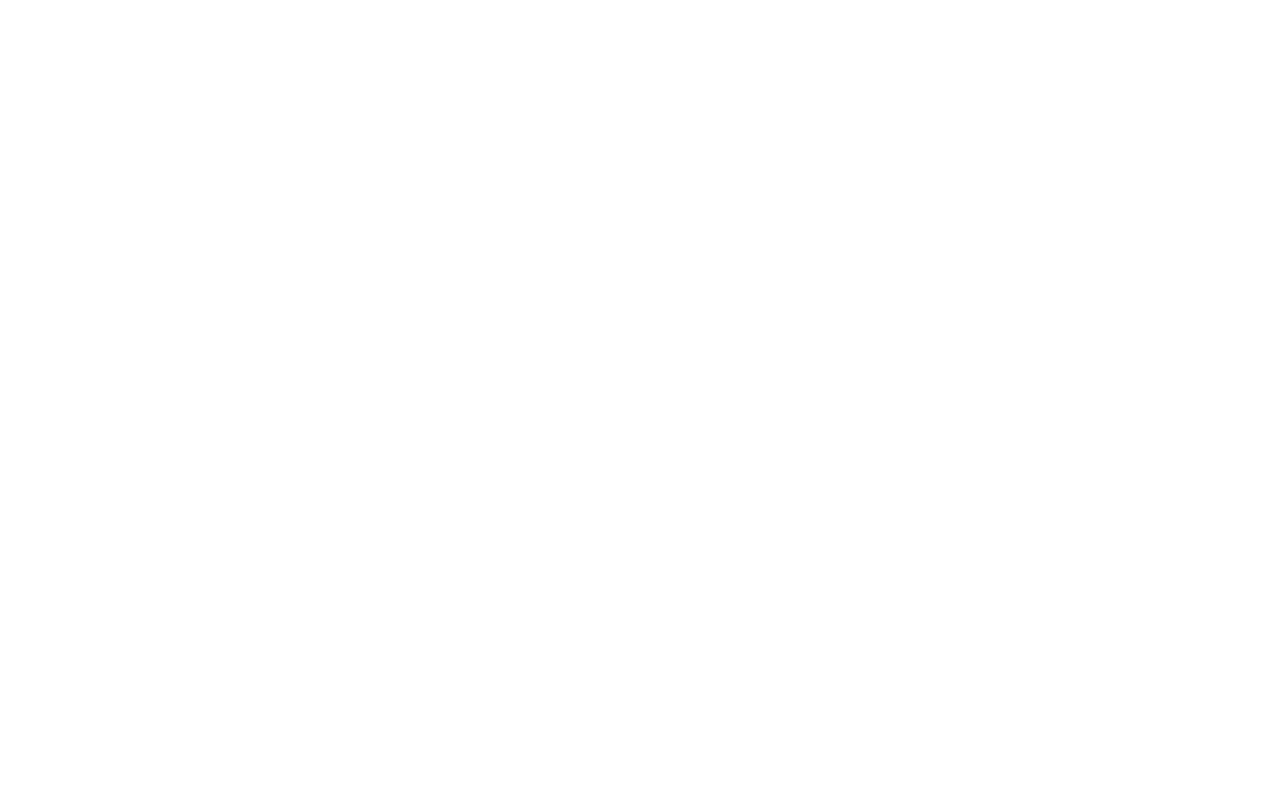
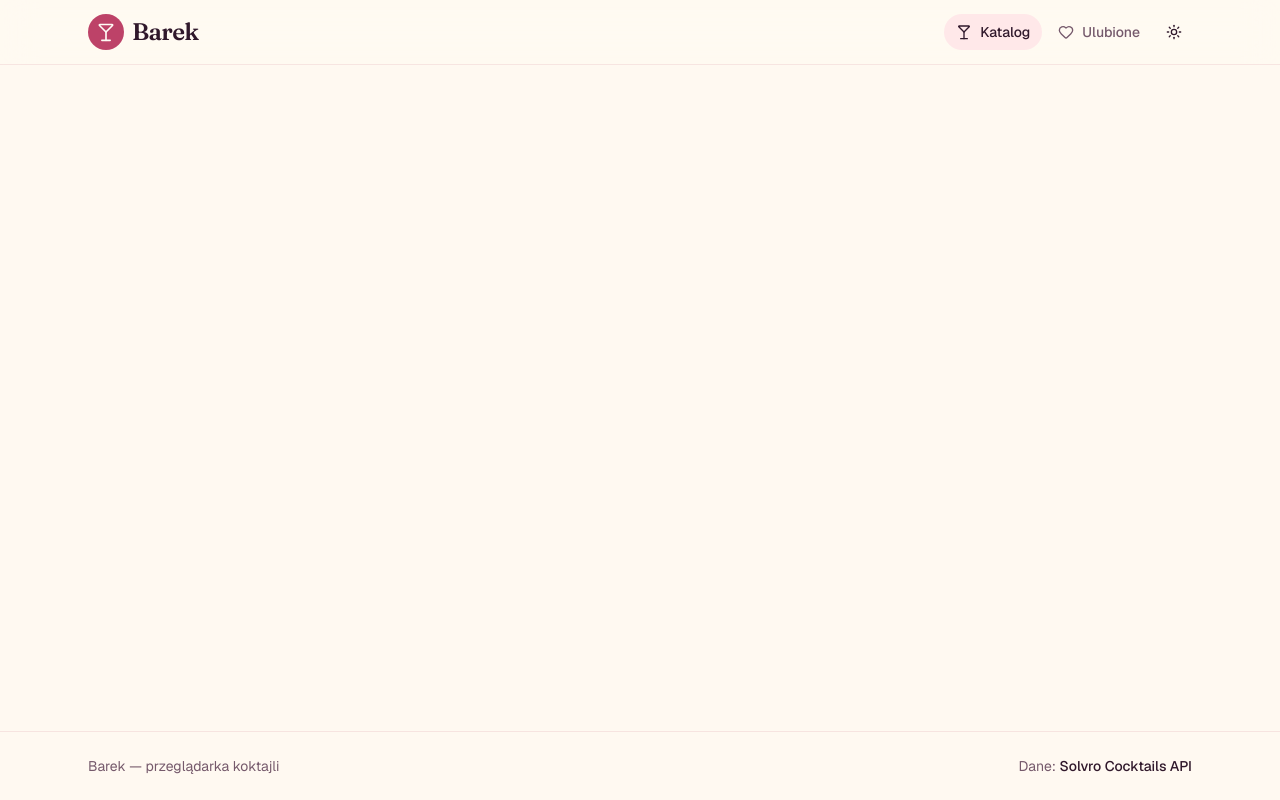
Before and after one commit to KLTPL/frontend-solvro-rekrutacja-2026, a Next.js app: page / in a window 1280 px wide. Built offline with nearby package versions, Linux system fonts and the light colour scheme.

Commit message:
feat(ui): add color palette, typography and app shell
Cream/powder pink/banana/plum palette with light and dark themes,
Fraunces + Geist fonts, sticky header with navigation and a theme toggle
that is applied before first paint.

```diff
--- a/src/app/globals.css
+++ b/src/app/globals.css
@@ -7,22 +7,9 @@
 @theme inline {
   --color-background: var(--background);
   --color-foreground: var(--foreground);
-  --font-sans: var(--font-sans);
+  --font-sans: var(--font-geist-sans);
   --font-mono: var(--font-geist-mono);
-  --font-heading: var(--font-sans);
-  --color-sidebar-ring: var(--sidebar-ring);
-  --color-sidebar-border: var(--sidebar-border);
-  --color-sidebar-accent-foreground: var(--sidebar-accent-foreground);
-  --color-sidebar-accent: var(--sidebar-accent);
-  --color-sidebar-primary-foreground: var(--sidebar-primary-foreground);
-  --color-sidebar-primary: var(--sidebar-primary);
-  --color-sidebar-foreground: var(--sidebar-foreground);
-  --color-sidebar: var(--sidebar);
-  --color-chart-5: var(--chart-5);
-  --color-chart-4: var(--chart-4);
-  --color-chart-3: var(--chart-3);
-  --color-chart-2: var(--chart-2);
-  --color-chart-1: var(--chart-1);
+  --font-heading: var(--font-fraunces);
   --color-ring: var(--ring);
   --color-input: var(--input);
   --color-border: var(--border);
@@ -39,6 +26,10 @@
   --color-popover: var(--popover);
   --color-card-foreground: var(--card-foreground);
   --color-card: var(--card);
+  --color-blush: var(--blush);
+  --color-blush-foreground: var(--blush-foreground);
+  --color-banana: var(--banana);
+  --color-banana-foreground: var(--banana-foreground);
   --radius-sm: calc(var(--radius) * 0.6);
   --radius-md: calc(var(--radius) * 0.8);
   --radius-lg: var(--radius);
@@ -48,87 +39,94 @@
   --radius-4xl: calc(var(--radius) * 2.6);
 }
 
+/*
+ * Palette: cream base, powder pink ("blush") surfaces, raspberry for actions,
+ * banana for highlights and plum instead of black for text.
+ * Pastels are only ever used as surfaces – text on top of them stays plum.
+ */
 :root {
-  --background: oklch(1 0 0);
-  --foreground: oklch(0.145 0 0);
-  --card: oklch(1 0 0);
-  --card-foreground: oklch(0.145 0 0);
-  --popover: oklch(1 0 0);
-  --popover-foreground: oklch(0.145 0 0);
-  --primary: oklch(0.205 0 0);
-  --primary-foreground: oklch(0.985 0 0);
-  --secondary: oklch(0.97 0 0);
-  --secondary-foreground: oklch(0.205 0 0);
-  --muted: oklch(0.97 0 0);
-  --muted-foreground: oklch(0.556 0 0);
-  --accent: oklch(0.97 0 0);
-  --accent-foreground: oklch(0.205 0 0);
+  --background: oklch(0.985 0.012 75);
+  --foreground: oklch(0.25 0.05 335);
+  --card: oklch(0.997 0.005 75);
+  --card-foreground: var(--foreground);
+  --popover: oklch(0.997 0.005 75);
+  --popover-foreground: var(--foreground);
+  --primary: oklch(0.56 0.16 5);
+  --primary-foreground: oklch(0.99 0.01 75);
+  --secondary: oklch(0.95 0.025 15);
+  --secondary-foreground: var(--foreground);
+  --muted: oklch(0.955 0.018 40);
+  --muted-foreground: oklch(0.5 0.045 340);
+  --accent: oklch(0.94 0.03 10);
+  --accent-foreground: var(--foreground);
   --destructive: oklch(0.577 0.245 27.325);
-  --border: oklch(0.922 0 0);
-  --input: oklch(0.922 0 0);
-  --ring: oklch(0.708 0 0);
-  --chart-1: oklch(0.87 0 0);
-  --chart-2: oklch(0.556 0 0);
-  --chart-3: oklch(0.439 0 0);
-  --chart-4: oklch(0.371 0 0);
-  --chart-5: oklch(0.269 0 0);
-  --radius: 0.625rem;
-  --sidebar: oklch(0.985 0 0);
-  --sidebar-foreground: oklch(0.145 0 0);
-  --sidebar-primary: oklch(0.205 0 0);
-  --sidebar-primary-foreground: oklch(0.985 0 0);
-  --sidebar-accent: oklch(0.97 0 0);
-  --sidebar-accent-foreground: oklch(0.205 0 0);
-  --sidebar-border: oklch(0.922 0 0);
-  --sidebar-ring: oklch(0.708 0 0);
+  --border: oklch(0.9 0.03 20);
+  --input: oklch(0.88 0.035 20);
+  --ring: oklch(0.56 0.16 5);
+  --blush: oklch(0.88 0.06 5);
+  --blush-foreground: oklch(0.3 0.07 350);
+  --banana: oklch(0.91 0.13 95);
+  --banana-foreground: oklch(0.3 0.06 70);
+  --radius: 0.875rem;
 }
 
+/* Dark mode: a dim plum "bar at night" with the same pink and banana accents. */
 .dark {
-  --background: oklch(0.145 0 0);
-  --foreground: oklch(0.985 0 0);
-  --card: oklch(0.205 0 0);
-  --card-foreground: oklch(0.985 0 0);
-  --popover: oklch(0.205 0 0);
-  --popover-foreground: oklch(0.985 0 0);
-  --primary: oklch(0.922 0 0);
-  --primary-foreground: oklch(0.205 0 0);
-  --secondary: oklch(0.269 0 0);
-  --secondary-foreground: oklch(0.985 0 0);
-  --muted: oklch(0.269 0 0);
-  --muted-foreground: oklch(0.708 0 0);
-  --accent: oklch(0.269 0 0);
-  --accent-foreground: oklch(0.985 0 0);
+  --background: oklch(0.19 0.035 330);
+  --foreground: oklch(0.95 0.015 75);
+  --card: oklch(0.23 0.04 330);
+  --card-foreground: var(--foreground);
+  --popover: oklch(0.23 0.04 330);
+  --popover-foreground: var(--foreground);
+  --primary: oklch(0.78 0.11 5);
+  --primary-foreground: oklch(0.2 0.04 340);
+  --secondary: oklch(0.28 0.045 335);
+  --secondary-foreground: var(--foreground);
+  --muted: oklch(0.27 0.04 330);
+  --muted-foreground: oklch(0.75 0.035 340);
+  --accent: oklch(0.3 0.05 340);
+  --accent-foreground: var(--foreground);
   --destructive: oklch(0.704 0.191 22.216);
   --border: oklch(1 0 0 / 10%);
   --input: oklch(1 0 0 / 15%);
-  --ring: oklch(0.556 0 0);
-  --chart-1: oklch(0.87 0 0);
-  --chart-2: oklch(0.556 0 0);
-  --chart-3: oklch(0.439 0 0);
-  --chart-4: oklch(0.371 0 0);
-  --chart-5: oklch(0.269 0 0);
-  --sidebar: oklch(0.205 0 0);
-  --sidebar-foreground: oklch(0.985 0 0);
-  --sidebar-primary: oklch(0.488 0.243 264.376);
-  --sidebar-primary-foreground: oklch(0.985 0 0);
-  --sidebar-accent: oklch(0.269 0 0);
-  --sidebar-accent-foreground: oklch(0.985 0 0);
-  --sidebar-border: oklch(1 0 0 / 10%);
-  --sidebar-ring: oklch(0.556 0 0);
+  --ring: oklch(0.78 0.11 5);
+  --blush: oklch(0.4 0.08 355);
+  --blush-foreground: oklch(0.95 0.02 10);
+  --banana: oklch(0.86 0.13 92);
+  --banana-foreground: oklch(0.25 0.05 70);
 }
 
 @layer base {
   * {
     @apply border-border outline-ring/50;
   }
+  html {
+    @apply scroll-smooth font-sans;
+    color-scheme: light;
+  }
+  html.dark {
+    color-scheme: dark;
+  }
   body {
     @apply bg-background text-foreground;
+  }
+  h1,
+  h2,
+  h3 {
+    @apply font-heading;
+    font-variation-settings: "SOFT" 100;
   }
   button:not(:disabled),
   [role="button"]:not(:disabled) {
     cursor: pointer;
   }
-  html {
-    @apply font-sans;
+  ::selection {
+    @apply bg-banana text-banana-foreground;
   }
 }
+
+@media (prefers-reduced-motion: reduce) {
+  html {
+    scroll-behavior: auto;
+  }
+}
--- a/src/app/layout.tsx
+++ b/src/app/layout.tsx
@@ -1,10 +1,15 @@
 import type { Metadata } from "next";
-import { Geist, Geist_Mono } from "next/font/google";
+import { Fraunces, Geist, Geist_Mono } from "next/font/google";
+
+import { SiteFooter } from "@/components/layout/site-footer";
+import { SiteHeader } from "@/components/layout/site-header";
+import { themeInitScript } from "@/features/theme/theme";
+
 import "./globals.css";
 
 const geistSans = Geist({
   variable: "--font-geist-sans",
-  subsets: ["latin"],
+  subsets: ["latin", "latin-ext"],
 });
 
 const geistMono = Geist_Mono({
@@ -12,18 +17,36 @@
   subsets: ["latin"],
 });
 
+const fraunces = Fraunces({
+  variable: "--font-fraunces",
+  subsets: ["latin", "latin-ext"],
+  axes: ["SOFT", "opsz"],
+});
+
 export const metadata: Metadata = {
-  title: "Create Next App",
-  description: "Generated by create next app",
+  title: {
+    default: "Barek — przeglądarka koktajli",
+    template: "%s · Barek",
+  },
+  description:
+    "Przeglądaj, wyszukuj i zapisuj ulubione koktajle. Składniki, proporcje i instrukcje w jednym miejscu.",
 };
 
 export default function RootLayout({ children }: LayoutProps<"/">) {
   return (
     <html
-      lang="en"
-      className={`${geistSans.variable} ${geistMono.variable} h-full antialiased`}
+      lang="pl"
+      suppressHydrationWarning
+      className={`${geistSans.variable} ${geistMono.variable} ${fraunces.variable} h-full antialiased`}
     >
-      <body className="flex min-h-full flex-col">{children}</body>
+      <head>
+        <script dangerouslySetInnerHTML={{ __html: themeInitScript }} />
+      </head>
+      <body className="flex min-h-full flex-col">
+        <SiteHeader />
+        <div className="flex flex-1 flex-col">{children}</div>
+        <SiteFooter />
+      </body>
     </html>
   );
 }
--- /dev/null
+++ b/src/components/layout/nav-links.tsx
@@ -0,0 +1,46 @@
+"use client";
+
+import { HeartIcon, MartiniIcon } from "lucide-react";
+import Link from "next/link";
+import { usePathname } from "next/navigation";
+import type { ReactNode } from "react";
+
+import { cn } from "@/lib/utils";
+
+interface NavItem {
+  href: "/" | "/favorites";
+  label: string;
+  icon: ReactNode;
+}
+
+const items: NavItem[] = [
+  { href: "/", label: "Katalog", icon: <MartiniIcon aria-hidden /> },
+  { href: "/favorites", label: "Ulubione", icon: <HeartIcon aria-hidden /> },
+];
+
+export function NavLinks() {
+  const pathname = usePathname();
+
+  return (
+    <ul className="flex items-center gap-1">
+      {items.map((item) => {
+        const active = pathname === item.href;
+        return (
+          <li key={item.href}>
+            <Link
+              href={item.href}
+              aria-current={active ? "page" : undefined}
+              className={cn(
+                "relative flex h-9 items-center gap-2 rounded-full px-3 text-sm font-medium text-muted-foreground transition-colors hover:bg-accent hover:text-foreground focus-visible:ring-3 focus-visible:ring-ring/50 focus-visible:outline-none [&_svg]:size-4",
+                active && "bg-secondary text-foreground",
+              )}
+            >
+              {item.icon}
+              <span className="sr-only sm:not-sr-only">{item.label}</span>
+            </Link>
+          </li>
+        );
+      })}
+    </ul>
+  );
+}
--- /dev/null
+++ b/src/components/layout/site-footer.tsx
@@ -0,0 +1,20 @@
+export function SiteFooter() {
+  return (
+    <footer className="mt-16 border-t border-border/60">
+      <div className="mx-auto flex max-w-6xl flex-col gap-1 px-4 py-6 text-sm text-muted-foreground sm:flex-row sm:justify-between sm:px-6">
+        <p>Barek — przeglądarka koktajli</p>
+        <p>
+          Dane:{" "}
+          <a
+            href="https://cocktails.solvro.pl"
+            target="_blank"
+            rel="noreferrer"
+            className="font-medium text-foreground underline-offset-4 hover:underline"
+          >
+            Solvro Cocktails API
+          </a>
+        </p>
+      </div>
+    </footer>
+  );
+}
--- /dev/null
+++ b/src/components/layout/site-header.tsx
@@ -0,0 +1,34 @@
+import { MartiniIcon } from "lucide-react";
+import Link from "next/link";
+
+import { ThemeToggle } from "@/features/theme/theme-toggle";
+
+import { NavLinks } from "./nav-links";
+
+export function SiteHeader() {
+  return (
+    <header className="sticky top-0 z-40 border-b border-border/60 bg-background/75 backdrop-blur-lg supports-backdrop-filter:bg-background/60">
+      <div className="mx-auto flex h-16 max-w-6xl items-center gap-3 px-4 sm:px-6">
+        <Link
+          href="/"
+          className="group flex items-center gap-2 rounded-full pr-2 focus-visible:ring-3 focus-visible:ring-ring/50 focus-visible:outline-none"
+        >
+          <span className="grid size-9 place-items-center rounded-full bg-primary text-primary-foreground transition-transform duration-300 group-hover:-rotate-12">
+            <MartiniIcon className="size-5" aria-hidden />
+          </span>
+          <span className="font-heading text-2xl font-semibold tracking-tight">
+            Barek
+          </span>
+        </Link>
+
+        <nav
+          aria-label="Główna nawigacja"
+          className="ml-auto flex items-center gap-1"
+        >
+          <NavLinks />
+          <ThemeToggle />
+        </nav>
+      </div>
+    </header>
+  );
+}
--- a/src/components/ui/button.tsx
+++ b/src/components/ui/button.tsx
@@ -18,6 +18,8 @@
         destructive:
           "bg-destructive/10 text-destructive hover:bg-destructive/20 focus-visible:border-destructive/40 focus-visible:ring-destructive/20 dark:bg-destructive/20 dark:hover:bg-destructive/30 dark:focus-visible:ring-destructive/40",
         link: "text-primary underline-offset-4 hover:underline",
+        banana:
+          "bg-banana text-banana-foreground hover:bg-[color-mix(in_oklch,var(--banana),var(--foreground)_8%)]",
       },
       size: {
         default:
--- /dev/null
+++ b/src/features/theme/theme-toggle.tsx
@@ -0,0 +1,52 @@
+"use client";
+
+import { MoonIcon, SunIcon } from "lucide-react";
+import { AnimatePresence, motion } from "motion/react";
+import { useSyncExternalStore } from "react";
+
+import { Button } from "@/components/ui/button";
+
+import { applyTheme, readTheme, type Theme } from "./theme";
+
+function subscribe(onChange: () => void) {
+  const observer = new MutationObserver(onChange);
+  observer.observe(document.documentElement, { attributeFilter: ["class"] });
+  return () => observer.disconnect();
+}
+
+function useTheme(): Theme | null {
+  // The server cannot know the theme – render a neutral placeholder there.
+  return useSyncExternalStore(subscribe, readTheme, () => null);
+}
+
+export function ThemeToggle() {
+  const theme = useTheme();
+  const next: Theme = theme === "dark" ? "light" : "dark";
+  const label = next === "dark" ? "Włącz tryb ciemny" : "Włącz tryb jasny";
+
+  return (
+    <Button
+      variant="ghost"
+      size="icon-lg"
+      aria-label={label}
+      title={label}
+      onClick={() => applyTheme(next)}
+      className="relative overflow-hidden rounded-full"
+    >
+      <AnimatePresence mode="popLayout" initial={false}>
+        {theme && (
+          <motion.span
+            key={theme}
+            initial={{ y: 16, rotate: -45, opacity: 0 }}
+            animate={{ y: 0, rotate: 0, opacity: 1 }}
+            exit={{ y: -16, rotate: 45, opacity: 0 }}
+            transition={{ type: "spring", stiffness: 400, damping: 28 }}
+            className="flex"
+          >
+            {theme === "dark" ? <MoonIcon /> : <SunIcon />}
+          </motion.span>
+        )}
+      </AnimatePresence>
+    </Button>
+  );
+}
--- /dev/null
+++ b/src/features/theme/theme.ts
@@ -0,0 +1,27 @@
+export type Theme = "light" | "dark";
+
+export const THEME_STORAGE_KEY = "barek-theme";
+
+/**
+ * Runs before first paint (inlined in <head>) so the page never flashes
+ * the wrong theme. Falls back to the OS preference when nothing is stored.
+ */
+export const themeInitScript = `(() => {
+  let stored = null;
+  try {
+    stored = localStorage.getItem("${THEME_STORAGE_KEY}");
+  } catch {
+    // Storage can be blocked (privacy settings) – the OS preference is used instead.
+  }
+  const dark = stored ? stored === "dark" : matchMedia("(prefers-color-scheme: dark)").matches;
+  document.documentElement.classList.toggle("dark", dark);
+})();`;
+
+export function readTheme(): Theme {
+  return document.documentElement.classList.contains("dark") ? "dark" : "light";
+}
+
+export function applyTheme(theme: Theme) {
+  document.documentElement.classList.toggle("dark", theme === "dark");
+  localStorage.setItem(THEME_STORAGE_KEY, theme);
+}
```
